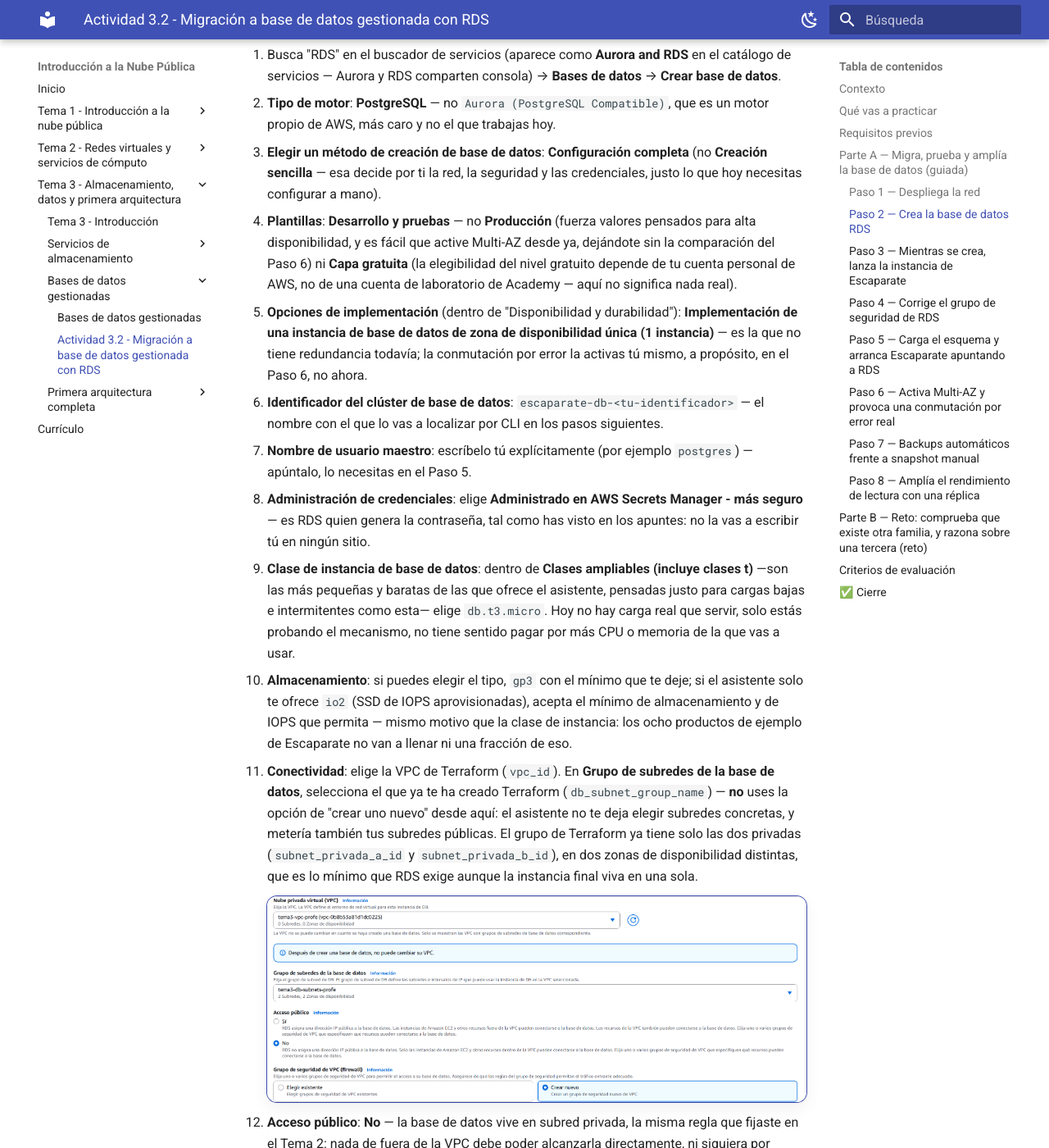
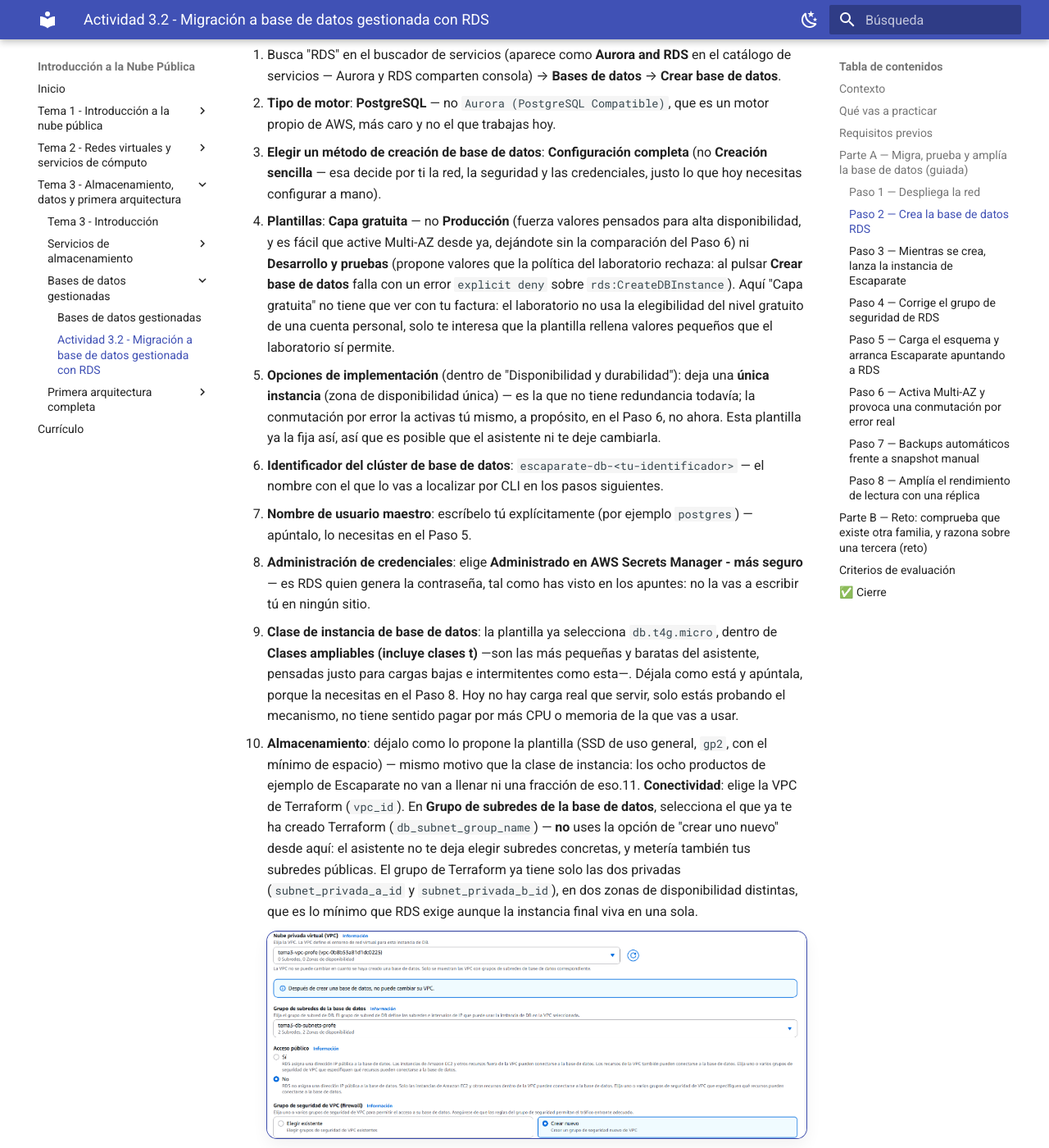
Before and after one commit to aitorventura/introduccion-nube, an MkDocs documentation site: the page built from docs/tema3/actividad_3_2.md, in a window 1280 px wide and 1400 px high, scrolled down 3779 px. Shown: the whole window at 82% size. Built offline with MkDocs 1.6.1 and Material for MkDocs 9.7.7, drawn with Linux system fonts in a browser that asks for light colours; some of the changed text lies outside the part shown.

Commit message:
Actividad 3.2: usa la plantilla Capa gratuita de RDS porque el Learner Lab rechaza Desarrollo y pruebas
Ajusta los pasos 4, 5, 9 y 10 y la clase de la réplica (db.t4g.micro) a lo que propone esa plantilla.

Co-Authored-By: Claude Sonnet 5.5 <noreply@anthropic.com>

```diff
--- a/docs/tema3/actividad_3_2.md
+++ b/docs/tema3/actividad_3_2.md
@@ -83,14 +83,13 @@ Guarda los IDs que imprime al terminar (`vpc_id`, `subnet_publica_a_id`, `subnet
 1. Busca "RDS" en el buscador de servicios (aparece como **Aurora and RDS** en el catálogo de servicios — Aurora y RDS comparten consola) → **Bases de datos** → **Crear base de datos**.
 2. **Tipo de motor**: **PostgreSQL** — no `Aurora (PostgreSQL Compatible)`, que es un motor propio de AWS, más caro y no el que trabajas hoy.
 3. **Elegir un método de creación de base de datos**: **Configuración completa** (no **Creación sencilla** — esa decide por ti la red, la seguridad y las credenciales, justo lo que hoy necesitas configurar a mano).
-4. **Plantillas**: **Desarrollo y pruebas** — no **Producción** (fuerza valores pensados para alta disponibilidad, y es fácil que active Multi-AZ desde ya, dejándote sin la comparación del Paso 6) ni **Capa gratuita** (la elegibilidad del nivel gratuito depende de tu cuenta personal de AWS, no de una cuenta de laboratorio de Academy — aquí no significa nada real).
-5. **Opciones de implementación** (dentro de "Disponibilidad y durabilidad"): **Implementación de una instancia de base de datos de zona de disponibilidad única (1 instancia)** — es la que no tiene redundancia todavía; la conmutación por error la activas tú mismo, a propósito, en el Paso 6, no ahora.
+4. **Plantillas**: **Capa gratuita** — no **Producción** (fuerza valores pensados para alta disponibilidad, y es fácil que active Multi-AZ desde ya, dejándote sin la comparación del Paso 6) ni **Desarrollo y pruebas** (propone valores que la política del laboratorio rechaza: al pulsar **Crear base de datos** falla con un error `explicit deny` sobre `rds:CreateDBInstance`). Aquí "Capa gratuita" no tiene que ver con tu factura: el laboratorio no usa la elegibilidad del nivel gratuito de una cuenta personal, solo te interesa que la plantilla rellena valores pequeños que el laboratorio sí permite.
+5. **Opciones de implementación** (dentro de "Disponibilidad y durabilidad"): deja una **única instancia** (zona de disponibilidad única) — es la que no tiene redundancia todavía; la conmutación por error la activas tú mismo, a propósito, en el Paso 6, no ahora. Esta plantilla ya la fija así, así que es posible que el asistente ni te deje cambiarla.
 6. **Identificador del clúster de base de datos**: `escaparate-db-<tu-identificador>` — el nombre con el que lo vas a localizar por CLI en los pasos siguientes.
 7. **Nombre de usuario maestro**: escríbelo tú explícitamente (por ejemplo `postgres`) — apúntalo, lo necesitas en el Paso 5.
 8. **Administración de credenciales**: elige **Administrado en AWS Secrets Manager - más seguro** — es RDS quien genera la contraseña, tal como has visto en los apuntes: no la vas a escribir tú en ningún sitio.
-9. **Clase de instancia de base de datos**: dentro de **Clases ampliables (incluye clases t)** —son las más pequeñas y baratas de las que ofrece el asistente, pensadas justo para cargas bajas e intermitentes como esta— elige `db.t3.micro`. Hoy no hay carga real que servir, solo estás probando el mecanismo, no tiene sentido pagar por más CPU o memoria de la que vas a usar.
-10. **Almacenamiento**: si puedes elegir el tipo, `gp3` con el mínimo que te deje; si el asistente solo te ofrece `io2` (SSD de IOPS aprovisionadas), acepta el mínimo de almacenamiento y de IOPS que permita — mismo motivo que la clase de instancia: los ocho productos de ejemplo de Escaparate no van a llenar ni una fracción de eso.
-11. **Conectividad**: elige la VPC de Terraform (`vpc_id`). En **Grupo de subredes de la base de datos**, selecciona el que ya te ha creado Terraform (`db_subnet_group_name`) — **no** uses la opción de "crear uno nuevo" desde aquí: el asistente no te deja elegir subredes concretas, y metería también tus subredes públicas. El grupo de Terraform ya tiene solo las dos privadas (`subnet_privada_a_id` y `subnet_privada_b_id`), en dos zonas de disponibilidad distintas, que es lo mínimo que RDS exige aunque la instancia final viva en una sola.
+9. **Clase de instancia de base de datos**: la plantilla ya selecciona `db.t4g.micro`, dentro de **Clases ampliables (incluye clases t)** —son las más pequeñas y baratas del asistente, pensadas justo para cargas bajas e intermitentes como esta—. Déjala como está y apúntala, porque la necesitas en el Paso 8. Hoy no hay carga real que servir, solo estás probando el mecanismo, no tiene sentido pagar por más CPU o memoria de la que vas a usar.
+10. **Almacenamiento**: déjalo como lo propone la plantilla (SSD de uso general, `gp2`, con el mínimo de espacio) — mismo motivo que la clase de instancia: los ocho productos de ejemplo de Escaparate no van a llenar ni una fracción de eso.11. **Conectividad**: elige la VPC de Terraform (`vpc_id`). En **Grupo de subredes de la base de datos**, selecciona el que ya te ha creado Terraform (`db_subnet_group_name`) — **no** uses la opción de "crear uno nuevo" desde aquí: el asistente no te deja elegir subredes concretas, y metería también tus subredes públicas. El grupo de Terraform ya tiene solo las dos privadas (`subnet_privada_a_id` y `subnet_privada_b_id`), en dos zonas de disponibilidad distintas, que es lo mínimo que RDS exige aunque la instancia final viva en una sola.
 
     ![El paso de Conectividad del asistente, con el grupo de subredes de base de datos incluyendo las dos subredes privadas](img/actividad_3_2_paso2_a.png)
 
@@ -248,7 +247,7 @@ El asistente del Paso 2 ha creado un grupo de seguridad con una regla por defect
 
     1. Selecciona tu instancia RDS → **Modificar** → **Administración de credenciales** → cambia a **Autoadministrado** → en la contraseña, usa la misma que ya tienes en `$DB_PASSWORD` → **Aplicar inmediatamente** → espera a que vuelva a `available`. El estado pasa por `Resetting master credentials` mientras lo aplica — tarda un rato, no es instantáneo, dale unos minutos antes de seguir.
 
-1. Selecciona tu instancia RDS → **Acciones** → **Crear réplica de lectura**. Déjala en la misma VPC, clase `db.t3.micro`.
+1. Selecciona tu instancia RDS → **Acciones** → **Crear réplica de lectura**. Déjala en la misma VPC, con la misma clase que tu instancia principal (`db.t4g.micro`).
 2. Espera a que pase a `available` — cuenta con **5 a 15 minutos**.
 3. Desde tu instancia de Escaparate, conéctate con `psql` directamente a la réplica (no a la principal) e intenta escribir algo:
 
```
